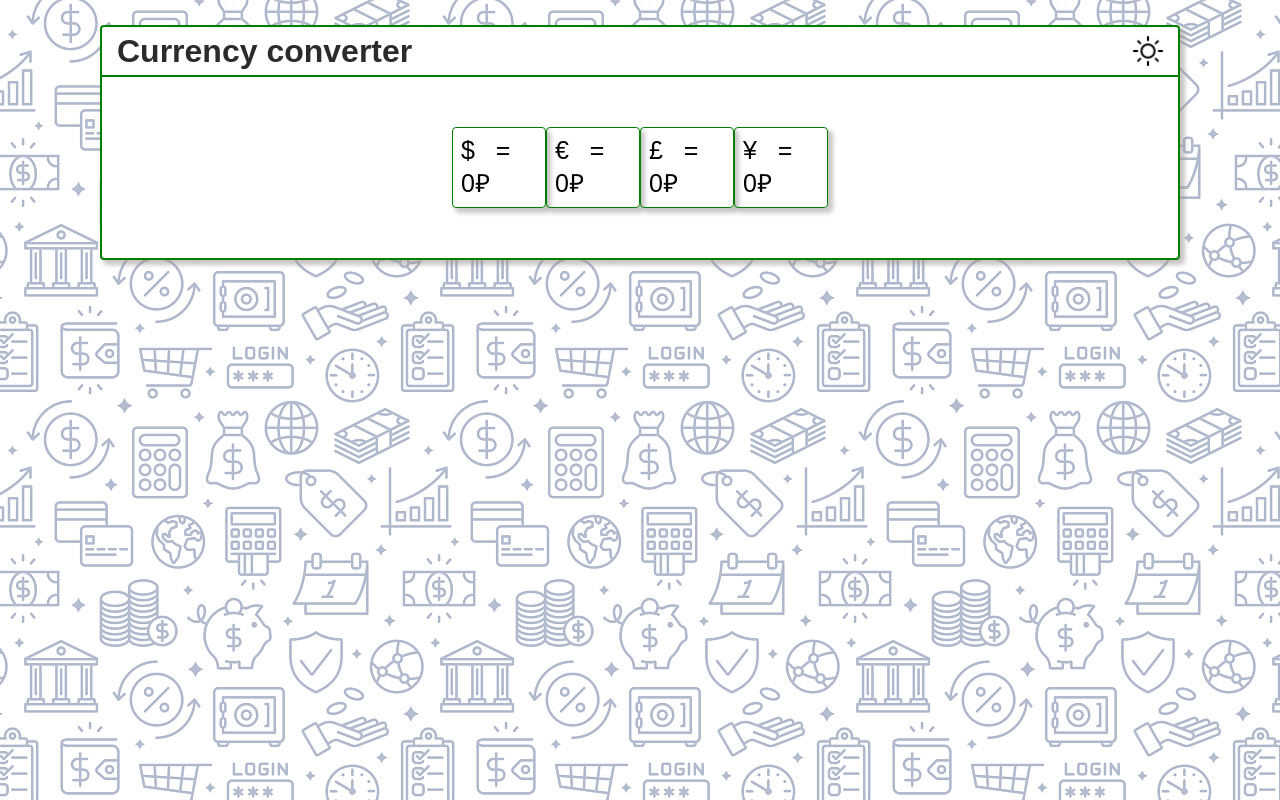
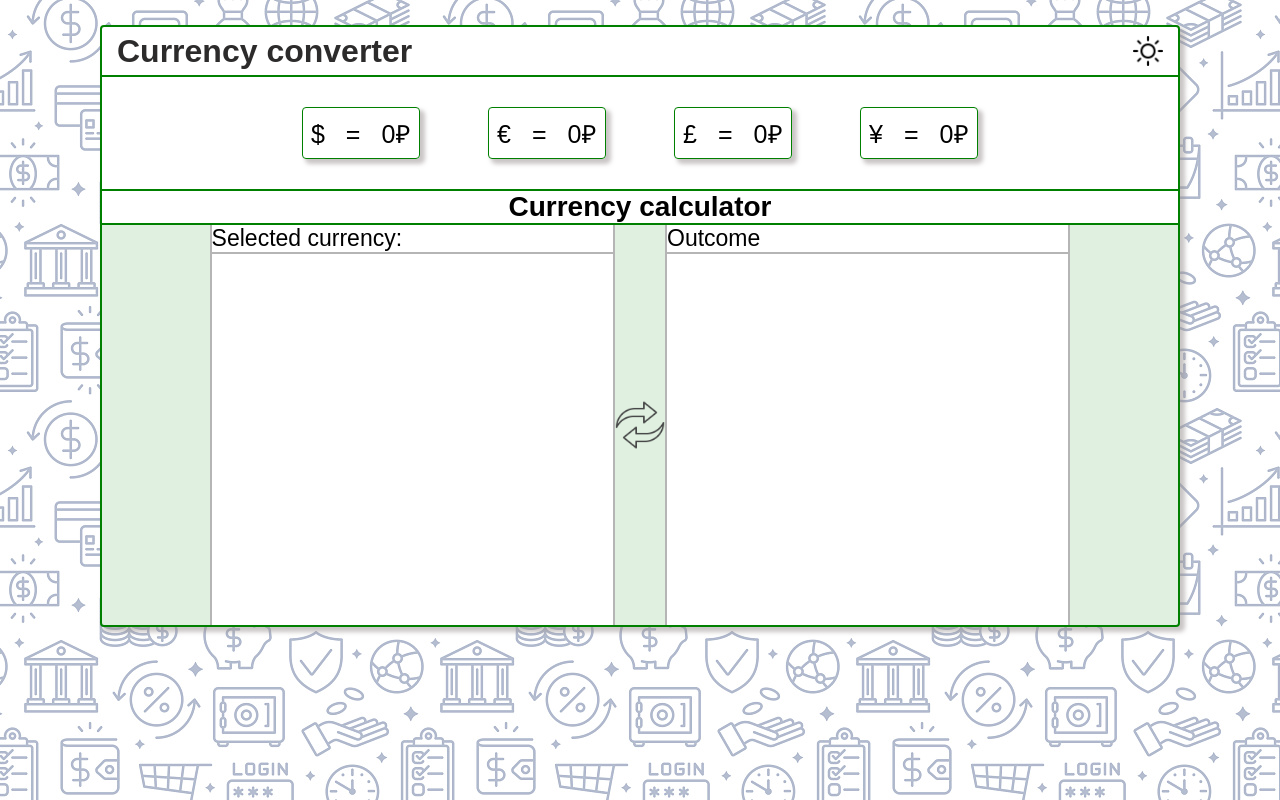
Before and after one commit to Egor-Ivankov/currency-converter, a React (Create React App) app: page / in a window 1280 px wide. Built offline with nearby package versions, Linux system fonts and the light colour scheme; no server answers; a web font is replaced by a local one.

Commit message:
added calculator without logic

```diff
--- a/src/Components/App/App.js
+++ b/src/Components/App/App.js
@@ -8,9 +8,7 @@ function App() {
 		<div className="app">
 			<div className="border">
 				<Header/>
-				<div className="container">
-					<SubHeader/>
-				</div>
+				<SubHeader/>
 			</div>
 		</div>
 	);
--- a/src/Components/App/app.scss
+++ b/src/Components/App/app.scss
@@ -1,6 +1,3 @@
-.container {
-    padding: 50px 350px 50px 350px;
-}
 .app {
     padding: 25px 100px 25px 100px;
 }
--- a/src/Components/Header/header.scss
+++ b/src/Components/Header/header.scss
@@ -6,6 +6,11 @@
     padding-inline: 15px;
     border-bottom: 2px solid green;
     color: rgb(44, 43, 43);
+
+    h1 {
+        font-size: 32px;
+    }
+
     .light-icon {
         width: 30px;
         cursor: pointer;
--- a/src/Components/SubHeader/SubHeader.jsx
+++ b/src/Components/SubHeader/SubHeader.jsx
@@ -1,5 +1,6 @@
 import React, {useState, useEffect} from 'react';
 import ValuteService from '../services/services';
+import swap from '../../img/swap.png';
 import './subHeader.scss';
 
 const SubHeader = () => {
@@ -8,6 +9,7 @@ const SubHeader = () => {
     const [euro, setEuro] = useState(0);
     const [pound, setPound] = useState(0);
     const [yen, setYen] = useState(0);
+    const [selectedValute, setSelectedValute] = useState(null);
 
 
     const getDollarValue = async () => {
@@ -30,20 +32,54 @@ const SubHeader = () => {
         setYen(res.toFixed(2));
     }
 
+    const itemRefs = [];
+
+    const setRef = (ref) => {
+        itemRefs.push(ref)
+    }
+
+    const focusOnItem = (id) => {
+        itemRefs.forEach(item => item.classList.remove('selected'))
+        itemRefs[id].classList.add('selected')
+    }
+
     useEffect(() => {
         getDollarValue();
         getEuroValue();
         getPoundValue();
         getYenValue()
     })
+    const valutesSimbol = ['$', '€', '£', '¥']
+    const valutes = [dollar, euro, pound, yen]
+    const elements = valutes.map((item, i) => {
+        return <li
+                    key={i}
+                    ref={setRef}
+                    onClick={() => {
+                        focusOnItem(i)
+                        setSelectedValute(valutesSimbol[i])
+                    }}
+                    >{valutesSimbol[i]} = {item}₽</li>
+    })
+    return (
+        <>
+            <ul className='sub-header'>
+                {elements}
+            </ul>
 
-    return (
-        <ul className='sub-header'>
-            <li>$ = {dollar}₽</li>
-            <li>€ = {euro}₽</li>
-            <li>£ = {pound}₽</li>
-            <li>¥ = {yen}₽</li>
-        </ul>
+            <div className='calculator'>
+                <h2>Currency calculator</h2>
+                <div className="calc-container">
+                    <div className='valute'>
+                        <p>Selected currency: <b>{selectedValute}</b></p>
+                    </div>
+                    <img src={swap} alt="swap-icon" />
+                    <div className='valute'>
+                        <p>Outcome</p>
+                    </div>
+                </div>
+            </div>
+        </>
     );
 }
 
--- a/src/Components/SubHeader/subHeader.scss
+++ b/src/Components/SubHeader/subHeader.scss
@@ -1,6 +1,7 @@
 .sub-header {
     display: flex;
     justify-content: space-between;
+    padding: 30px 200px 30px 200px;
 
     li {
         list-style: none;
@@ -12,5 +13,53 @@
         border-radius: 4px;
         padding: 8px;
         box-shadow: 4px 4px 4px 1px rgba(156, 148, 148, 0.534);
+        transition: all .5s ease;
+        cursor: pointer;
     }
 }
+.selected {
+    transform: translateY(-15%);
+    background-color: rgba(84, 150, 84, 0.452);
+}
+
+.calculator {
+    border-top: 2px solid green;
+
+    h2 {
+        text-align: center;
+        border-bottom: 2px solid green;
+        width: 100%;
+        font-size: 28px;
+    }
+    .calc-container {
+        padding-inline: 10%;
+        display: flex;
+        justify-content: space-between;
+        align-items: center;
+        background-color:rgba(0, 128, 0, 0.123);
+
+        .valute {
+            width: 600px;
+            height: 400px;
+            border-inline: 2px solid rgba(128, 128, 128, 0.582);
+            background-color: #fff;
+
+            p {
+                border-bottom: 2px solid rgba(128, 128, 128, 0.582);
+                font-size: 23px;
+            }
+        }
+
+        img {
+            width: 50px;
+            height: 50px;
+            cursor: pointer;
+            transition: all .2s ease;
+            }
+
+        img:hover {
+            width: 57px;
+            height: 57px;
+        }
+    }
+}
```
Also changed, not shown: src/img/swap.png (added).
